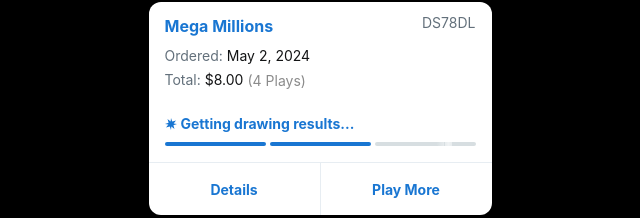
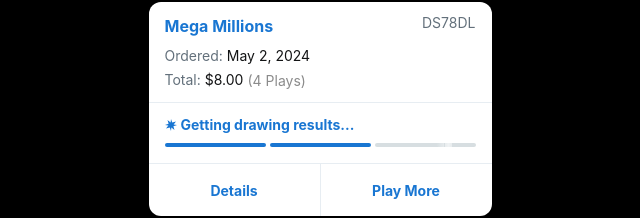
Before and after one commit to dk-drewsully/lottery-components, a React (Vite) app: page / in a window 1280 px wide. Shown: the part 256-474 px from the top of the page, without its empty margins (320-960 px from the left). Built offline with nearby package versions, Linux system fonts and the light colour scheme.

Commit message:
Add border above status section

```diff
--- a/src/components/OrderTrackingCard.css
+++ b/src/components/OrderTrackingCard.css
@@ -86,6 +86,7 @@
 /* Status Section */
 .status-section {
     padding: var(--spacing-md) var(--spacing-lg) var(--spacing-lg);
+    border-top: 1px solid var(--color-border-default);
     border-bottom: 1px solid var(--color-border-default);
 }
 
```
